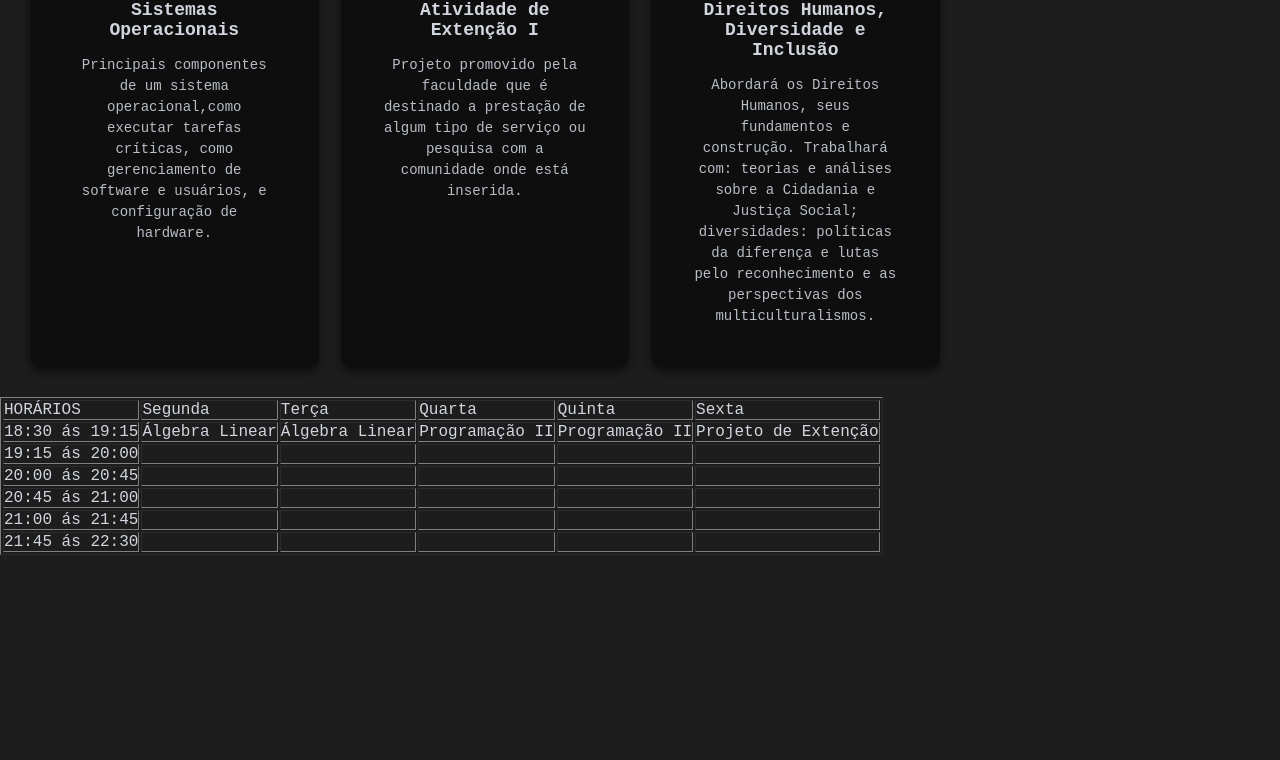
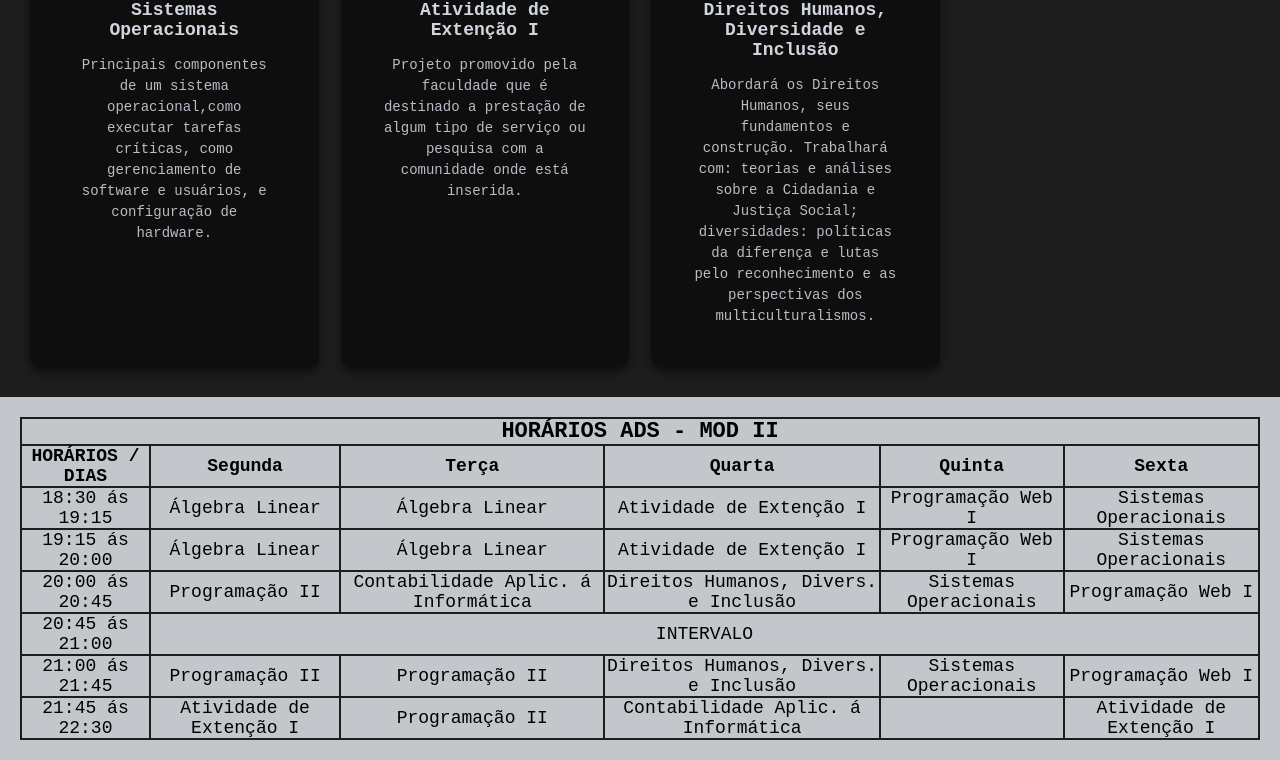
Before and after one commit to fernandasilva-dev/Projeto-WebI, a plain HTML site: page index.html in a window 1280 px wide. Shown: the part 573-1333 px from the top of the page. Before the commit the page ends 1128 px from the top, so only its background shows below. Drawn offline with Linux system fonts and the light colour scheme.

Commit message:
add table

```diff
--- a/css/estilo.css
+++ b/css/estilo.css
@@ -3,7 +3,6 @@
     margin: 0;
     box-sizing: border-box;
     font-family: 'Courier New', Courier, monospace;
-    color: #d1d5de;
 }
 
 a{
@@ -53,6 +52,8 @@ nav{
     padding: 10px 20px;
     border-radius: 99px;
     transition: 150ms;
+    color: #d1d5de;
+
 }
 
 .navegacao li a:hover{
@@ -109,3 +110,39 @@ nav{
     font-size: 14px;
     line-height: 1.5;
 }
+
+table{
+    border-collapse: collapse;
+    margin: 20px;
+    text-align: center;
+    padding: 10px;
+    font-size: 18px;
+}
+
+.tabela-horarios{
+    overflow: scroll;
+}
+
+table thead{
+    font-size: 22px;
+}
+
+table th{
+    border: 2px solid #1d1d1d;
+}
+
+table td{
+    border: 2px solid #1d1d1d;
+}
+
+.seg-secao{
+    background-color: #c3c6cb;
+}
+
+div.tabela-horarios h3{
+    font-size: 20px;
+    height: 30px;
+    color: #1d1d1d;
+    text-align: center;
+    padding: 20px 0px 0px;
+}
--- a/index.html
+++ b/index.html
@@ -14,14 +14,14 @@
                 <img class="logo-img" src="img/logoads.png" alt="logo ads">
             </div>
             <ul class="navegacao">
-                <li><a href="#">Início</a></li>
-                <li><a href="#">IFMA</a></li>
-                <li><a href="#">SUAP</a></li>
+                <li><a href="C:\Users\mf919\projetoweb-materias-ads\index.html">Início</a></li>
+                <li><a href="https://coelhoneto.ifma.edu.br">IFMA</a></li>
+                <li><a href="https://suap.ifma.edu.br">SUAP</a></li>
             </ul>
 
         </nav>
     </header>
-    <section class="secao-materias">
+    <div class="secao-materias">
         <div class="box">
             <a class="item-box" href="C:\Users\mf919\projetoweb-materias-ads\desenvolvimento-webI.html">
                 <img class="icone" src="img/icon-web.png" alt="icon desenvolvimento web">
@@ -77,65 +77,66 @@
                 <p> Abordará os Direitos Humanos, seus fundamentos e construção. Trabalhará com: teorias e análises sobre a Cidadania e Justiça Social; diversidades: políticas da diferença e lutas pelo reconhecimento e as perspectivas dos multiculturalismos.</p>
             </a>
         </div>
-    </section>
-    <section>
-        <div>
-            <table border="solid">
+    </div>
+    <section class="seg-secao">
+        <div class="tabela-horarios">
+            <table class="tabela">
+                <thead>
+                    <tr>
+                        <th colspan="6">HORÁRIOS ADS - MOD II</th>
+                    </tr>
+                </thead>
                 <tr>
-                    <td>HORÁRIOS</td>
-                    <td>Segunda</td>
-                    <td>Terça</td>
-                    <td>Quarta</td>
-                    <td>Quinta</td>
-                    <td>Sexta</td>
+                    <th>HORÁRIOS / DIAS</th>
+                    <th>Segunda</th>
+                    <th>Terça</th>
+                    <th>Quarta</th>
+                    <th>Quinta</th>
+                    <th>Sexta</th>
                 </tr>
                 <tr>
                     <td>18:30 ás 19:15</td>
                     <td>Álgebra Linear</td>
                     <td>Álgebra Linear</td>
-                    <td>Programação II</td>
-                    <td>Programação II</td>
-                    <td>Projeto de Extenção</td>
+                    <td>Atividade de Extenção I</td>
+                    <td>Programação Web I</td>
+                    <td>Sistemas Operacionais</td>
                 </tr>
                 <tr>
                     <td>19:15 ás 20:00</td>
-                    <td></td>
-                    <td></td>
-                    <td></td>
-                    <td></td>
-                    <td></td>
+                    <td>Álgebra Linear</td>
+                    <td>Álgebra Linear</td>
+                    <td>Atividade de Extenção I</td>
+                    <td>Programação Web I</td>
+                    <td>Sistemas Operacionais</td>
                 </tr>
                 <tr>
                     <td>20:00 ás 20:45</td>
-                    <td></td>
-                    <td></td>
-                    <td></td>
-                    <td></td>
-                    <td></td>
+                    <td>Programação II</td>
+                    <td>Contabilidade Aplic. á Informática</td>
+                    <td>Direitos Humanos, Divers. e Inclusão</td>
+                    <td>Sistemas Operacionais</td>
+                    <td>Programação Web I</td>
                 </tr>
                 <tr>
                     <td>20:45 ás 21:00</td>
-                    <td></td>
-                    <td></td>
-                    <td></td>
-                    <td></td>
-                    <td></td>
+                    <td colspan="5">INTERVALO</td>
                 </tr>
                 <tr>
                     <td>21:00 ás 21:45</td>
-                    <td></td>
-                    <td></td>
-                    <td></td>
-                    <td></td>
-                    <td></td>
+                    <td>Programação II</td>
+                    <td>Programação II</td>
+                    <td>Direitos Humanos, Divers. e Inclusão</td>
+                    <td>Sistemas Operacionais</td>
+                    <td>Programação Web I</td>
                 </tr>
                 <tr>
                     <td>21:45 ás 22:30</td>
+                    <td>Atividade de Extenção I</td>
+                    <td>Programação II</td>
+                    <td>Contabilidade Aplic. á Informática</td>
                     <td></td>
-                    <td></td>
-                    <td></td>
-                    <td></td>
-                    <td></td>
+                    <td>Atividade de Extenção I</td>
                 </tr>
             </table>
         </div>
```
